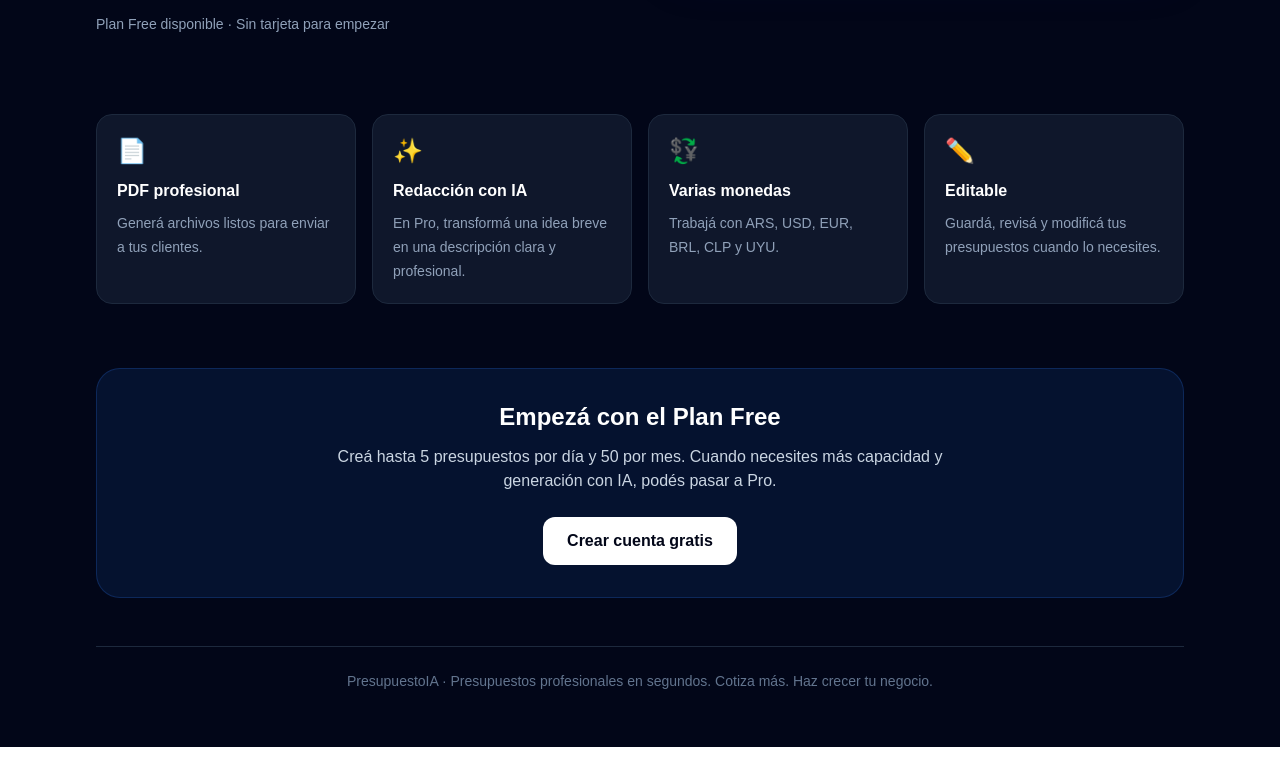
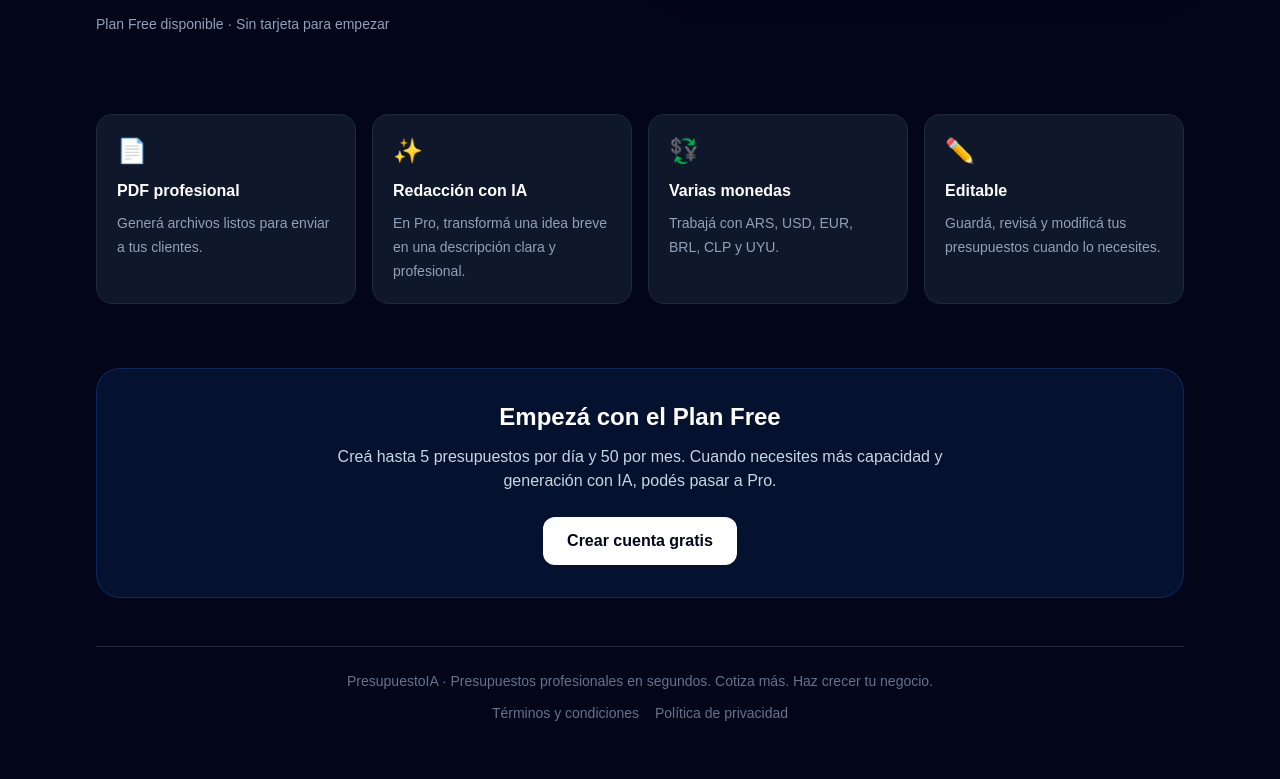
Before and after one commit to mbappsdev/presupuesto-ia, a Next.js app: page / in a window 1280 px wide. Shown: the part 768-1547 px from the top of the page. Before the commit the page ends 1515 px from the top, so only its background shows below. Built offline with nearby package versions, Linux system fonts and the light colour scheme; no server answers.

Commit message:
Agregar enlaces legales al inicio

```diff
--- a/src/app/page.tsx
+++ b/src/app/page.tsx
@@ -1,5 +1,6 @@
 "use client";
 
+import Link from "next/link";
 import { useEffect, useState } from "react";
 import { useRouter } from "next/navigation";
 import { supabase } from "@/lib/supabase";
@@ -198,7 +199,15 @@ export default function Home() {
         </section>
 
         <footer className="border-t border-slate-800 py-6 text-center text-sm text-slate-500">
-          PresupuestoIA · Presupuestos profesionales en segundos. Cotiza más. Haz crecer tu negocio.
+          <p>PresupuestoIA · Presupuestos profesionales en segundos. Cotiza más. Haz crecer tu negocio.</p>
+          <div className="mt-3 flex flex-wrap justify-center gap-x-4 gap-y-2">
+            <Link href="/terminos" className="hover:text-slate-300 hover:underline">
+              Términos y condiciones
+            </Link>
+            <Link href="/privacidad" className="hover:text-slate-300 hover:underline">
+              Política de privacidad
+            </Link>
+          </div>
         </footer>
       </section>
     </main>
```
